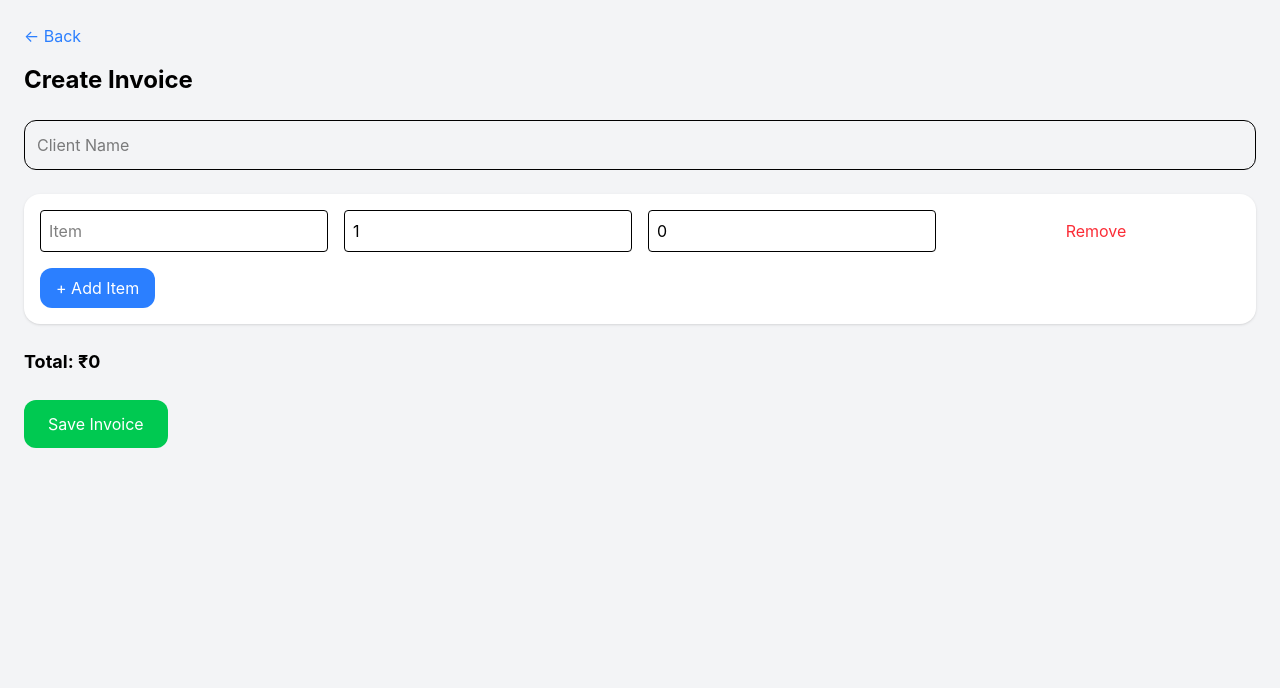
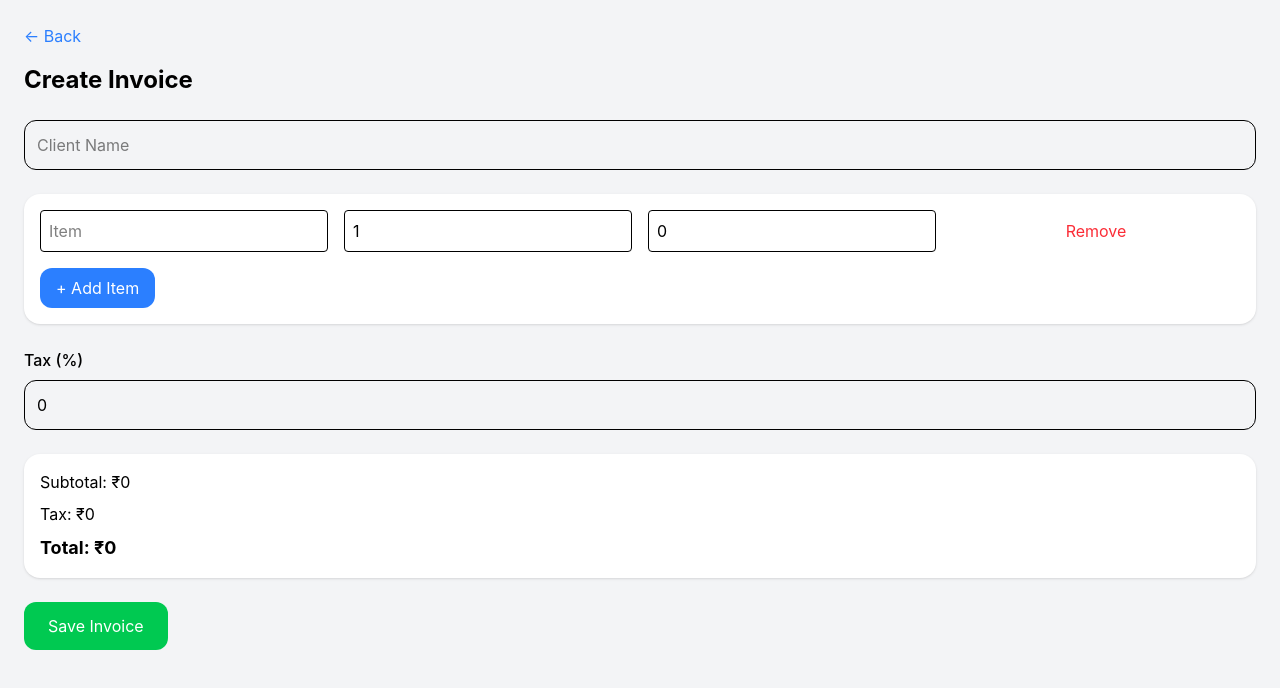
Before and after one commit to AdamyaMehta07/InvoiceForge, a React (Vite) app: page /create in a window 1280 px wide. Shown: the top 688 px of the page. Built offline with nearby package versions, Linux system fonts and the light colour scheme.

Commit message:
add tax,subtotal,and total calculations

```diff
--- a/src/pages/CreateInvoice.jsx
+++ b/src/pages/CreateInvoice.jsx
@@ -5,6 +5,7 @@ const CreateInvoice = () => {
   const navigate = useNavigate();
 
   const [client, setClient] = useState("");
+  const [tax, setTax] = useState(0);
   const [items, setItems] = useState([
     { name: "", quantity: 1, price: 0 },
   ]);
@@ -26,27 +27,37 @@ const CreateInvoice = () => {
     setItems(updated);
   };
 
-  // Calculate total
-  const total = items.reduce(
+  // Subtotal
+  const subtotal = items.reduce(
     (acc, item) => acc + item.quantity * item.price,
     0
   );
 
-  // SAVE INVOICE
+  // Tax amount
+  const taxAmount = (subtotal * tax) / 100;
+
+  // Final total
+  const total = subtotal + taxAmount;
+
+  // Save
   const handleSave = () => {
     const newInvoice = {
       id: "INV-" + Date.now(),
       client,
-      amount: total,
       items,
+      subtotal,
+      tax,
+      taxAmount,
+      total,
     };
 
-    const existingInvoices =
+    const existing =
       JSON.parse(localStorage.getItem("invoices")) || [];
 
-    const updatedInvoices = [...existingInvoices, newInvoice];
-
-    localStorage.setItem("invoices", JSON.stringify(updatedInvoices));
+    localStorage.setItem(
+      "invoices",
+      JSON.stringify([...existing, newInvoice])
+    );
 
     navigate("/");
   };
@@ -118,15 +129,28 @@ const CreateInvoice = () => {
         </button>
       </div>
 
-      {/* Total */}
-      <div className="mb-6 font-bold text-lg">
-        Total: ₹{total}
+      {/* Tax Input */}
+      <div className="mb-6">
+        <label className="block mb-2 font-medium">Tax (%)</label>
+        <input
+          type="number"
+          value={tax}
+          onChange={(e) => setTax(Number(e.target.value))}
+          className="w-full p-3 rounded-xl border"
+        />
       </div>
 
-      {/* Save Button */}
+      {/* Summary */}
+      <div className="bg-white p-4 rounded-2xl shadow space-y-2">
+        <p>Subtotal: ₹{subtotal}</p>
+        <p>Tax: ₹{taxAmount}</p>
+        <p className="font-bold text-lg">Total: ₹{total}</p>
+      </div>
+
+      {/* Save */}
       <button
         onClick={handleSave}
-        className="bg-green-500 text-white px-6 py-3 rounded-xl"
+        className="mt-6 bg-green-500 text-white px-6 py-3 rounded-xl"
       >
         Save Invoice
       </button>
```
